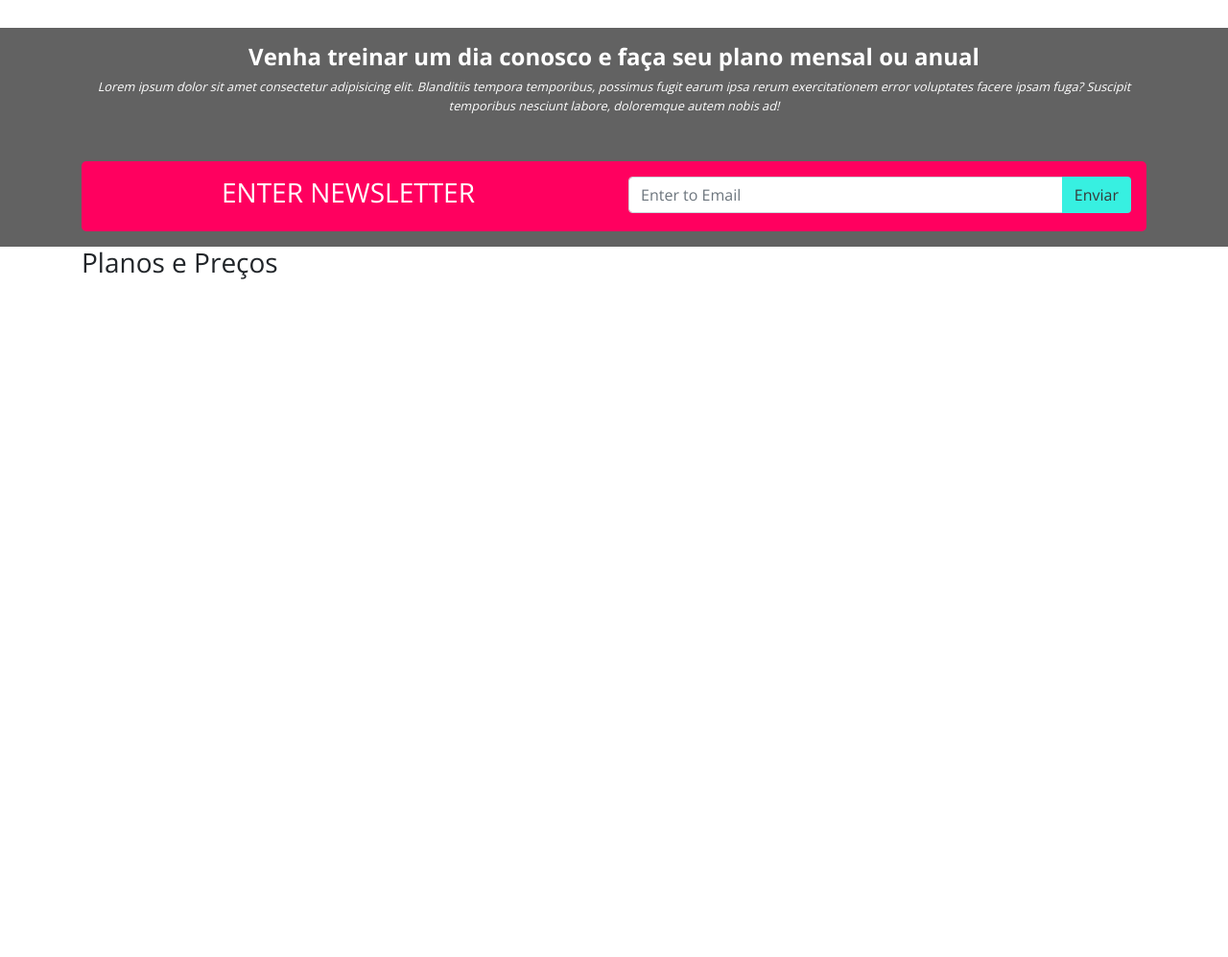
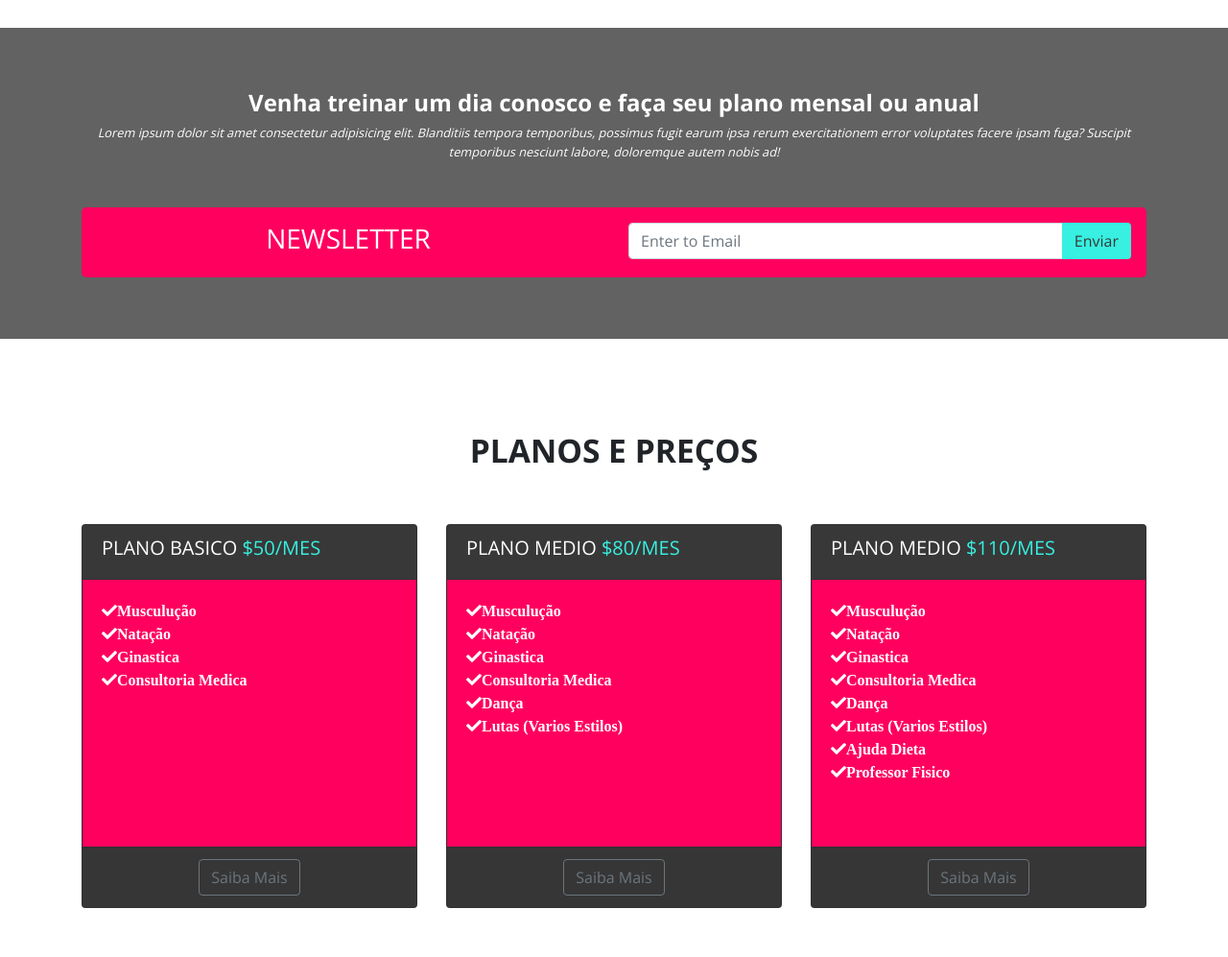
Before and after one commit to jeffersontelles29/Meta-Academy, a website: page index.html in a window 1280 px wide. Shown: the part 1107-2104 px from the top of the page at 96% size. Before the commit the page ends 1407 px from the top, so only its background shows below. Drawn offline with nearby package versions, Linux system fonts and the light colour scheme.

Commit message:
seção planos em construção

```diff
--- a/index.html
+++ b/index.html
@@ -159,7 +159,7 @@
     <div class="principal-newsletter">
       <div class="row">
         <div class="col-md-6">
-          <h3>Enter Newsletter</h3>
+          <h3>Newsletter</h3>
         </div>
         <div class="col-md-6">
           <div class="input-group">
@@ -178,7 +178,7 @@
 <!-- ============= Section Planos -->
 <section id="planos" class="planos">
   <div class="container">
-    <div class="row">
+    <div class="row mb-5">
       <div class="col-md-12">
         <h3>Planos e Preços</h3>
       </div>
@@ -186,9 +186,96 @@
 
     <div class="planos-boxes">
       <div class="row">
-        <div class="col-md-4"></div>
-        <div class="col-md-4"></div>
-        <div class="col-md-4"></div>
+        <div class="col-md-4">
+          <div class="card mb-5">
+            <div class="card-header">
+              <h5>Plano Basico <span>$50/mes</span></h5>
+            </div>
+            <div class="card-body">
+              <div class="group-list">
+                <i class="fas fa-check">Musculução</i>
+              </div>
+              <div class="group-list">
+                <i class="fas fa-check">Natação</i>
+              </div>
+              <div class="group-list">
+                <i class="fas fa-check">Ginastica</i>
+              </div>
+              <div class="group-list">
+                <i class="fas fa-check">Consultoria Medica</i>
+              </div>
+            </div>
+            <div class="card-footer text-center">
+              <a href="/" class="btn btn-outline-secondary">Saiba Mais</a>
+            </div>
+          </div>
+        </div>
+        <div class="col-md-4">
+          <div class="card mb-5">
+            <div class="card-header">
+              <h5>Plano Medio <span>$80/mes</span></h5>
+            </div>
+            <div class="card-body">
+              <div class="group-list">
+                <i class="fas fa-check">Musculução</i>
+              </div>
+              <div class="group-list">
+                <i class="fas fa-check">Natação</i>
+              </div>
+              <div class="group-list">
+                <i class="fas fa-check">Ginastica</i>
+              </div>
+              <div class="group-list">
+                <i class="fas fa-check">Consultoria Medica</i>
+              </div>
+              <div class="group-list">
+                <i class="fas fa-check">Dança</i>
+              </div>
+              <div class="group-list">
+                <i class="fas fa-check">Lutas (Varios Estilos)</i>
+              </div>
+            </div>
+            <div class="card-footer text-center">
+              <a href="/" class="btn btn-outline-secondary">Saiba Mais</a>
+            </div>
+          </div>
+        </div>
+        <div class="col-md-4">
+          <div class="card">
+            <div class="card-header">
+              <h5>Plano Medio <span>$110/mes</span></h5>
+            </div>
+            <div class="card-body">
+              <div class="group-list">
+                <i class="fas fa-check">Musculução</i>
+              </div>
+              <div class="group-list">
+                <i class="fas fa-check">Natação</i>
+              </div>
+              <div class="group-list">
+                <i class="fas fa-check">Ginastica</i>
+              </div>
+              <div class="group-list">
+                <i class="fas fa-check">Consultoria Medica</i>
+              </div>
+              <div class="group-list">
+                <i class="fas fa-check">Dança</i>
+              </div>
+              <div class="group-list">
+                <i class="fas fa-check">Lutas (Varios Estilos)</i>
+              </div>
+              <div class="group-list">
+                <i class="fas fa-check">Ajuda Dieta</i>
+              </div>
+              <div class="group-list">
+                <i class="fas fa-check">Professor Fisico</i>
+              </div>
+            </div>
+            <div class="card-footer text-center">
+              <a href="/" class="btn btn-outline-secondary">Saiba Mais</a>
+            </div>
+          </div>
+        </div>
       </div>
     </div>
   </div>
--- /dev/null
+++ b/scss/layout/_planos.scss
@@ -0,0 +1,18 @@
+.planos {
+  padding: 6rem 0;
+
+  h3 {
+    font-size: 2.1rem;
+    font-weight: 700;
+    text-transform: uppercase;
+    text-align: center;
+  }
+
+  .card {
+    height: 25rem;
+
+    &-header span {
+      color: $color-primaria;
+    }
+  }
+}
--- a/scss/layout/_principal.scss
+++ b/scss/layout/_principal.scss
@@ -1,5 +1,5 @@
 .principal {
-  padding: 1rem;
+  padding: 4rem 0;
   text-align: center;
   background: $color-light-2;
   color: $color-light;
--- a/scss/main.scss
+++ b/scss/main.scss
@@ -15,5 +15,6 @@
 
 
 // ================== Layout:
+@import 'layout/planos';
 @import 'layout/principal';
 @import 'layout/services';
```
Also changed, not shown: css/main.css.
